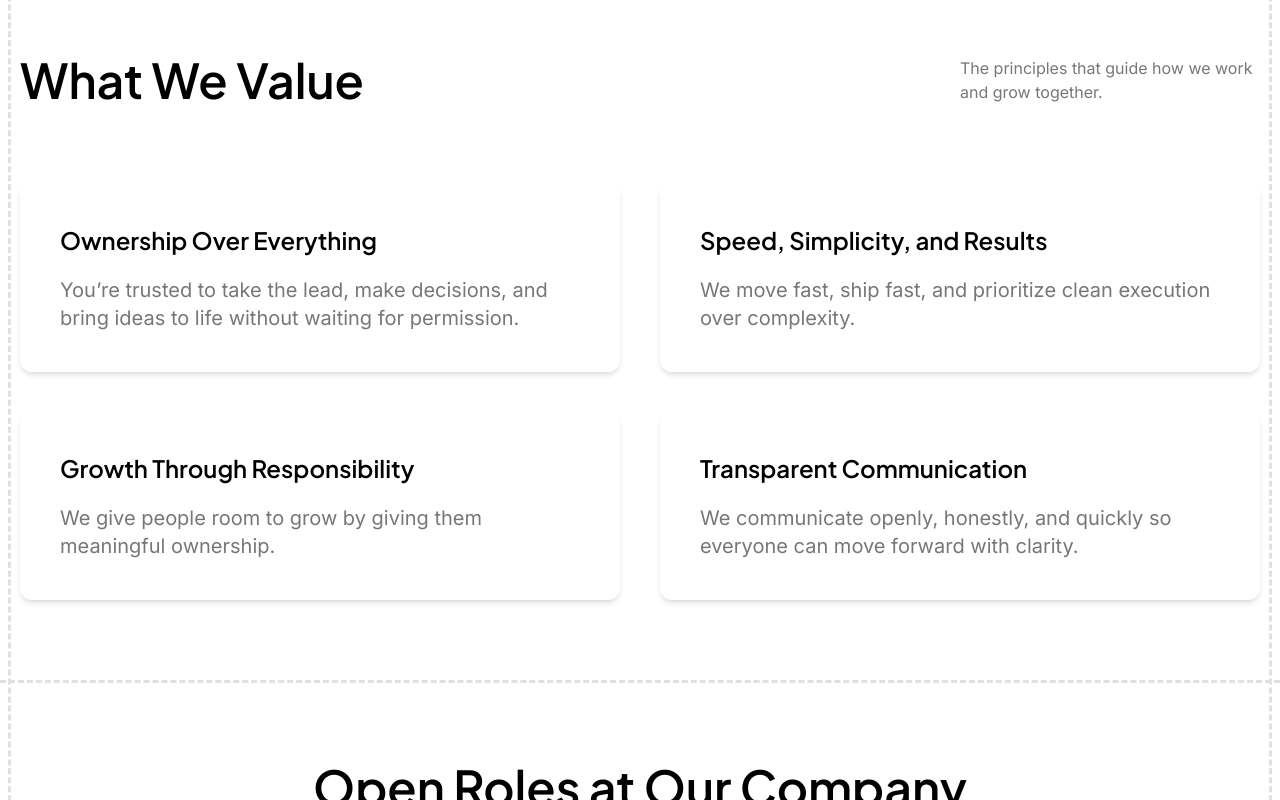
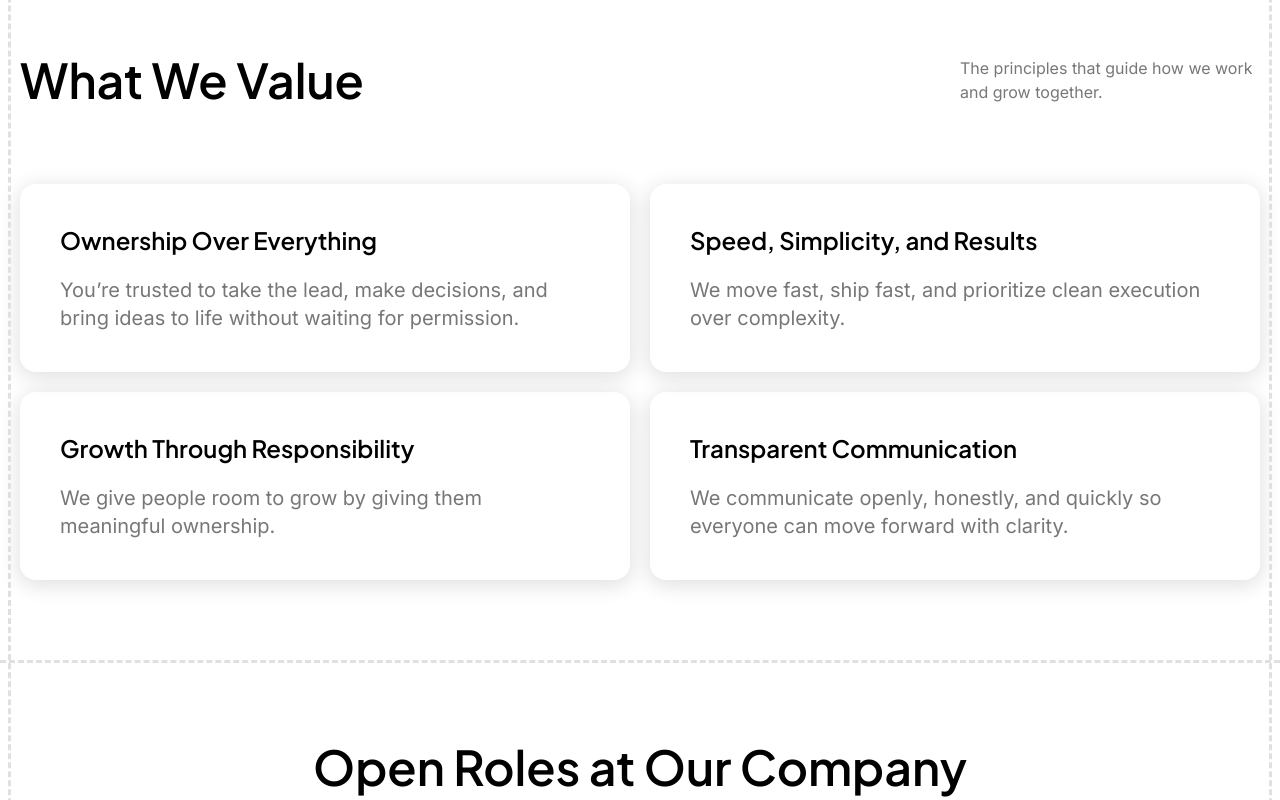
Before and after one commit to hammasmunir/ecom-mpayout, a Next.js app: page /careers in a window 1280 px wide. Shown: the part 454-1254 px from the top of the page. Built offline with nearby package versions, Linux system fonts and the light colour scheme.

Commit message:
shadow fix on careers

```diff
--- a/components/careers/Value.jsx
+++ b/components/careers/Value.jsx
@@ -35,10 +35,13 @@ const Value = () => {
             The principles that guide how we work and grow together.
           </p>
         </div>
-        <section className="grid w-full grid-cols-1 gap-10 lg:grid-cols-2">
+        <section className="grid w-full grid-cols-1 gap-5 lg:grid-cols-2">
           {data.map((item, idx) => {
             return (
-              <article key={idx} className="flex flex-col gap-5 rounded-xl p-10 shadow-md">
+              <article
+                key={idx}
+                className="flex flex-col gap-5 rounded-2xl p-10 shadow-[0px_4px_20px_2px_#0000001F]"
+              >
                 <h3 className="text-xl font-semibold lg:text-2xl">{item.title}</h3>
                 <p className="text-text text-base lg:text-xl">{item.description}</p>
               </article>
```
